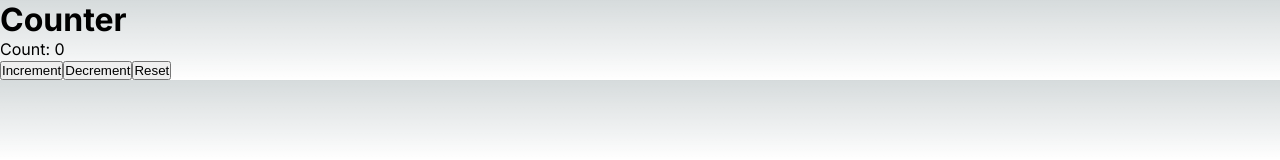
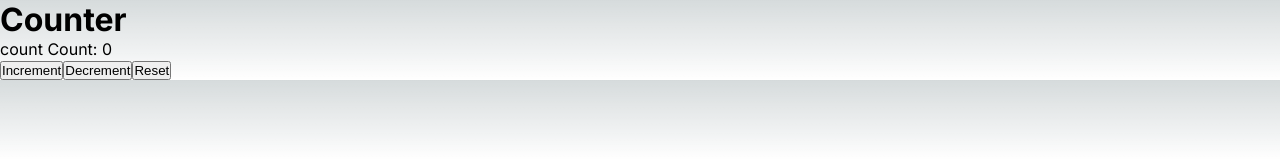
Before and after one commit to JemimahLobo/counterappmcc, a Next.js app in the folder jemimah-counter-app/: page / in a window 1280 px wide. Shown: the top 160 px of the page. Built offline with nearby package versions, Linux system fonts and the light colour scheme.

Commit message:
counter.tsx

```diff
--- a/jemimah-counter-app/app/components/counter.tsx
+++ b/jemimah-counter-app/app/components/counter.tsx
@@ -11,7 +11,7 @@ const counter = () => {
     return (
         <div>
             <h1 className="componentHeading"> Counter </h1>
-            <p className="countLabel"> Count: {count} </p>
+            <p className={count > 10 ? "greater-than-ten": ""}  > count Count: {count} </p>
             <button className="fancyButton" onClick={() => incremementCounter}> Increment </button>
             <button className="fancyButton"> Decrement </button>
             <button className="fancyButton"> Reset </button>
```
